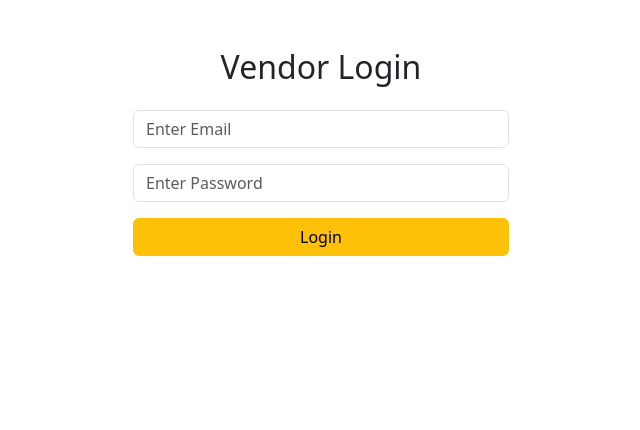
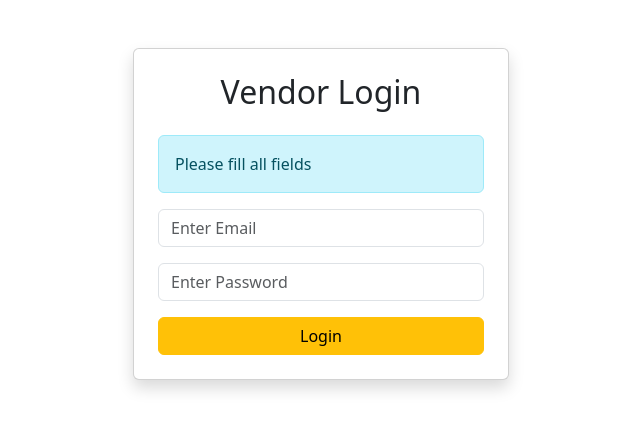
Before and after one commit to iamshrutisinha16/servicehub, a React (Create React App) app in the folder client/: page /vendor-login in a window 1280 px wide. Both pictures are taken after a click on the button "Login". Shown: the top 430 px of the page, without its empty margins (319-959 px from the left). Built offline with nearby package versions, Linux system fonts and the light colour scheme; no server answers.

Commit message:
something chnges

```diff
--- a/client/src/pages/Login.jsx
+++ b/client/src/pages/Login.jsx
@@ -32,7 +32,7 @@ function Login() {
       setMessage("Login Successful");
 
       // Redirect
-      window.location.href = "/dashboard";
+      window.location.href = "/";
 
     } catch (error) {
       console.log(error);
--- a/client/src/pages/VendorLogin.jsx
+++ b/client/src/pages/VendorLogin.jsx
@@ -10,6 +10,9 @@ function VendorLogin() {
     password: "",
   });
 
+  const [loading, setLoading] = useState(false);
+  const [message, setMessage] = useState("");
+
   const handleChange = (e) => {
 
     setFormData({
@@ -20,46 +23,62 @@ function VendorLogin() {
 
   const handleLogin = async () => {
 
+    if (!formData.email || !formData.password) {
+      setMessage("Please fill all fields");
+      return;
+    }
+
     try {
+
+      setLoading(true);
+      setMessage("");
 
       const response = await fetch(
         "https://servicehub-dxk3.onrender.com/api/users/login",
         {
           method: "POST",
-
           headers: {
             "Content-Type": "application/json",
           },
-
           body: JSON.stringify(formData),
         }
       );
 
       const data = await response.json();
 
-      if (response.ok) {
-
-        // CHECK ROLE
-
-        if (data.user.role !== "vendor") {
-
-          alert("Access Denied! Vendor only.");
-
+      if (!response.ok) {
+        setMessage(data.message || "Login failed");
         return;
       }
 
-        alert("Vendor Login Successful");
+      // Save user locally
+      localStorage.setItem(
+        "user",
+        JSON.stringify(data.user)
+      );
+
+      // ROLE CHECK
+      if (data.user.role === "vendor") {
+
+        setMessage("Vendor Login Successful");
 
         navigate("/vendor-dashboard");
 
       } else {
 
-        alert(data.message);
+        setMessage("Not a vendor account");
+
+        navigate("/"); // customer redirect
       }
 
     } catch (error) {
 
       console.log(error);
+      setMessage("Something went wrong");
+
+    } finally {
+
+      setLoading(false);
     }
   };
 
@@ -69,9 +88,17 @@ function VendorLogin() {
       style={{ maxWidth: "400px" }}
     >
 
+      <div className="card shadow p-4">
+
         <h2 className="mb-4 text-center">
           Vendor Login
         </h2>
+
+        {message && (
+          <div className="alert alert-info">
+            {message}
+          </div>
+        )}
 
         <input
           type="email"
@@ -94,9 +121,12 @@ function VendorLogin() {
         <button
           className="btn btn-warning w-100"
           onClick={handleLogin}
+          disabled={loading}
         >
-        Login
+          {loading ? "Logging in..." : "Login"}
         </button>
+
+      </div>
 
     </div>
   );
```
Lines whose indentation alone changed are shown as unchanged.
